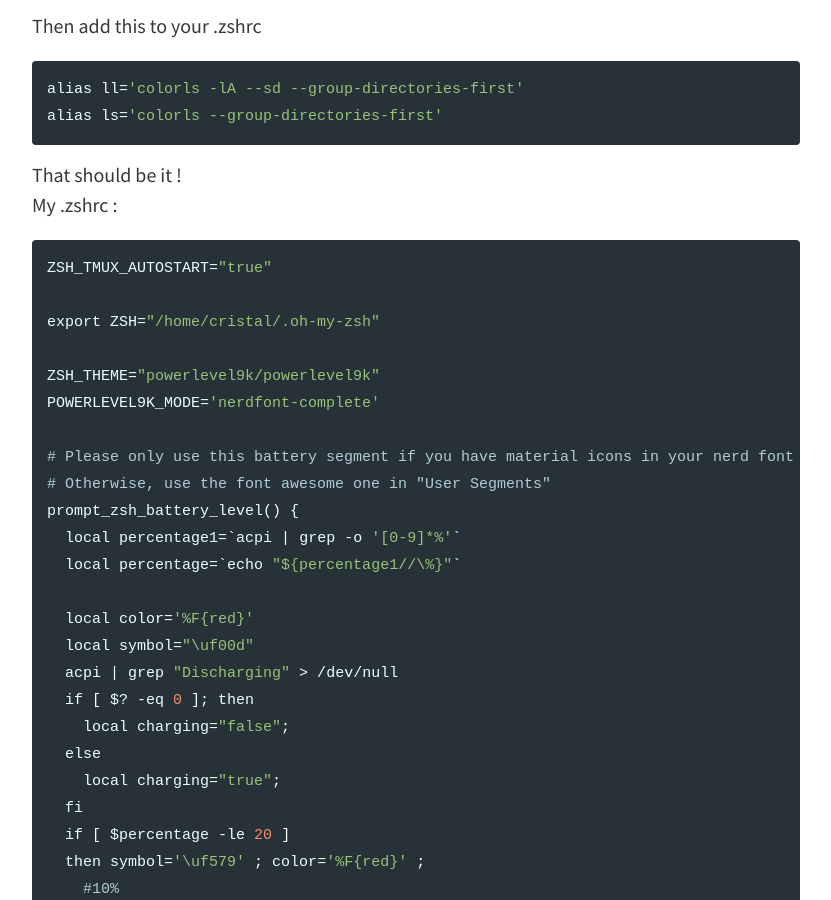
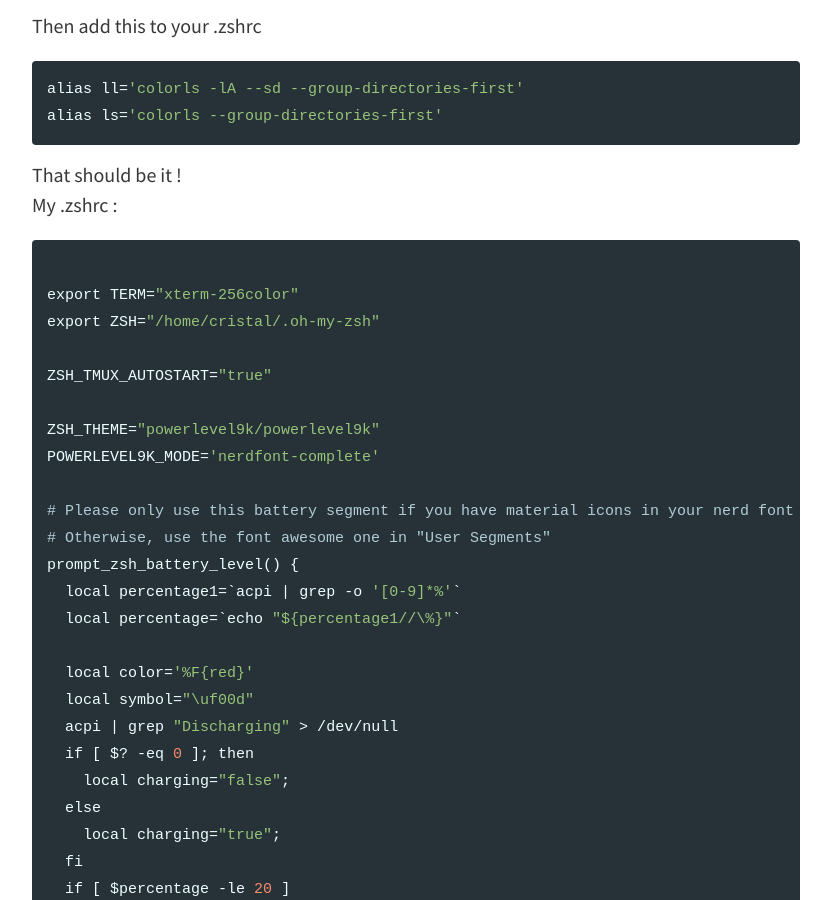
Before and after one commit to cristalcorp/cristalcorp.github.io, a Jekyll site: the page built from _posts/2018-10-14-Terminal.md, in a window 1280 px wide and 900 px high, scrolled down 7850 px. Shown: the whole window, without its empty margins (224-1055 px from the left). Built offline with Jekyll 4.4.1, drawn with Linux system fonts in a browser that asks for light colours.

Commit message:
typo tmux .zshrc

```diff
--- a/_posts/2018-10-14-Terminal.md
+++ b/_posts/2018-10-14-Terminal.md
@@ -282,9 +282,11 @@ My .zshrc :
 
 {% highlight conf %}
 {% raw %}
+
+export TERM="xterm-256color"
+export ZSH="/home/cristal/.oh-my-zsh"
+
 ZSH_TMUX_AUTOSTART="true"
-
-export ZSH="/home/cristal/.oh-my-zsh"
 
 ZSH_THEME="powerlevel9k/powerlevel9k"
 POWERLEVEL9K_MODE='nerdfont-complete'
```
